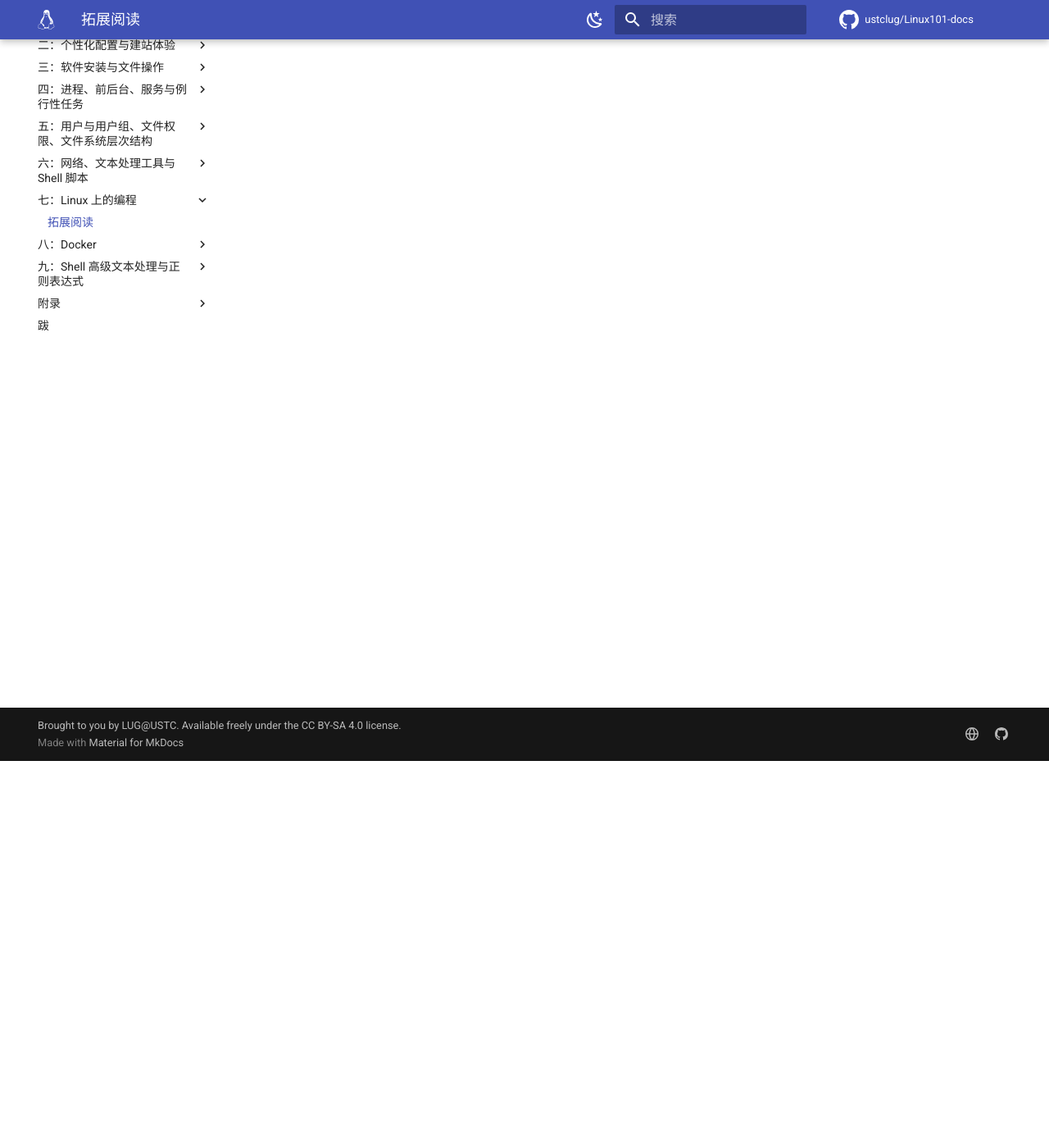
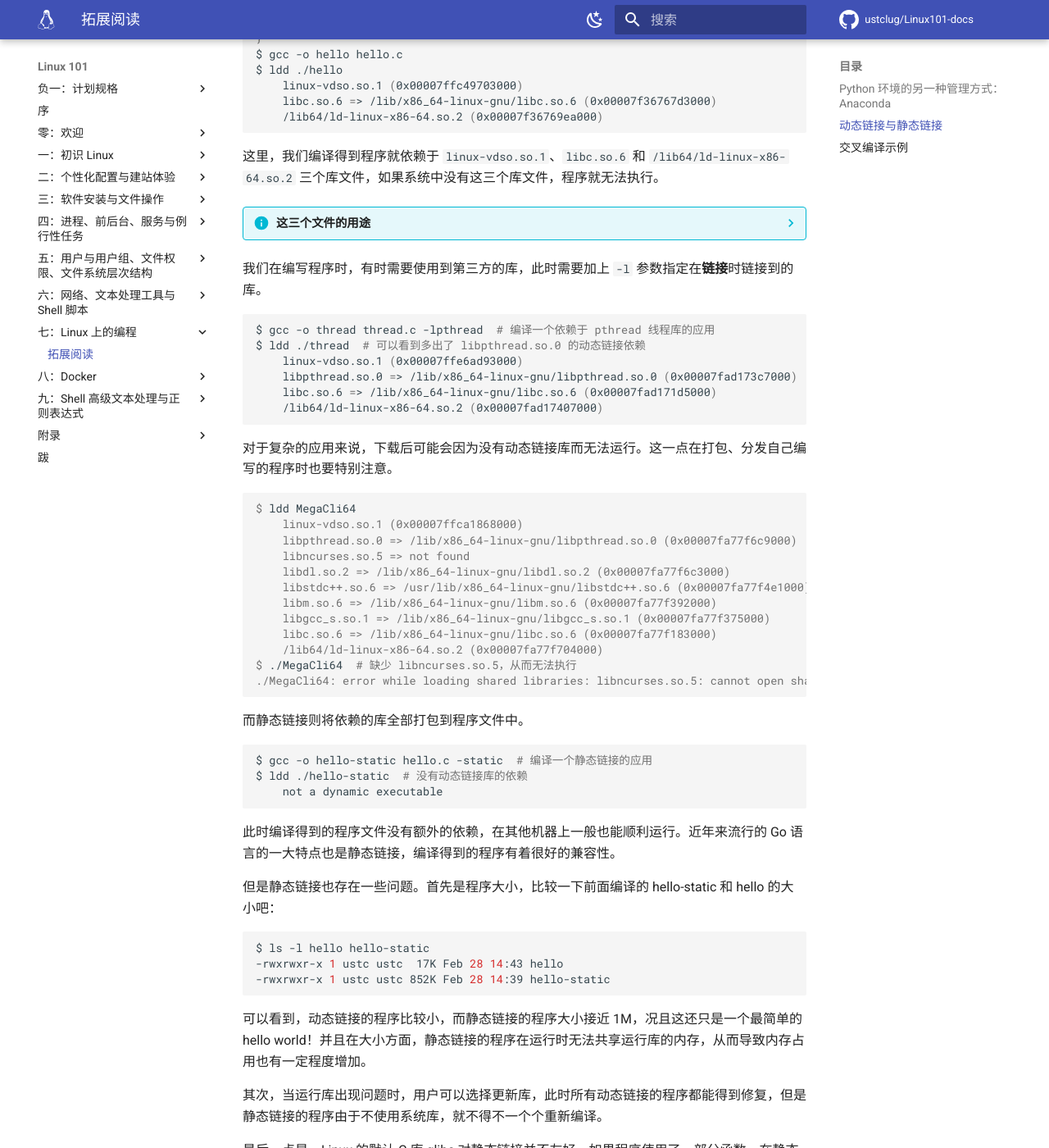
Before and after one commit to ustclug/Linux101-docs, an MkDocs documentation site: the page built from docs/Ch07/supplement.md, in a window 1280 px wide and 1400 px high, scrolled down 472 px. Shown: the whole window at 82% size. Built offline with MkDocs 1.6.1 and Material for MkDocs 9.7.7, drawn with Linux system fonts in a browser that asks for light colours; comment, search, counter and statistics services are not loaded; some of the changed text lies outside the part shown.

Commit message:
Ch07: dynamic & static link intro in supplement

````diff
--- a/docs/Ch07/supplement.md
+++ b/docs/Ch07/supplement.md
@@ -4,4 +4,105 @@
 
 ## 动态链接与静态链接 {#dynamic-or-static-link}
 
+在大部分情况下，我们编译的程序都是动态链接的。动态链接在这里指程序文件还依赖其他库文件，可以使用 `ldd` 命令确认：
+
+```shell
+$ cat hello.c
+#include <stdio.h>
+
+int main() {
+    puts("Hello, world!");
+    return 0;
+}
+$ gcc -o hello hello.c
+$ ldd ./hello
+	linux-vdso.so.1 (0x00007ffc49703000)
+	libc.so.6 => /lib/x86_64-linux-gnu/libc.so.6 (0x00007f36767d3000)
+	/lib64/ld-linux-x86-64.so.2 (0x00007f36769ea000)
+```
+
+这里，我们编译得到程序就依赖于 `linux-vdso.so.1`、`libc.so.6` 和 `/lib64/ld-linux-x86-64.so.2` 三个库文件，如果系统中没有这三个库文件，程序就无法执行。
+
+??? info "这三个文件的用途"
+
+    可以看到，即使是 Hello, world 这么简单的程序，也需要外部库文件。
+
+    - linux-vdso.so.1：这个库是为了减小用户程序调用系统调用产生的切换模式（用户态 -> 内核态 -> 用户态）的开销而设计的。这个文件事实上并不存在。在内核加载程序时，这一部分会被自动加载入程序内存中。详情可参考 vdso(7) 文档。
+    - libc.so.6：C 运行时库，提供各种 C 函数的实现。
+    - ld-linux-x86-64.so.2：动态链接加载器。当程序需要动态链接库中的函数时负责查找并加载对应的函数。
+
+我们在编写程序时，有时需要使用到第三方的库，此时需要加上 `-l` 参数指定在**链接**时链接到的库。
+
+```shell
+$ gcc -o thread thread.c -lpthread  # 编译一个依赖于 pthread 线程库的应用
+$ ldd ./thread  # 可以看到多出了 libpthread.so.0 的动态链接依赖
+	linux-vdso.so.1 (0x00007ffe6ad93000)
+	libpthread.so.0 => /lib/x86_64-linux-gnu/libpthread.so.0 (0x00007fad173c7000)
+	libc.so.6 => /lib/x86_64-linux-gnu/libc.so.6 (0x00007fad171d5000)
+	/lib64/ld-linux-x86-64.so.2 (0x00007fad17407000)
+```
+
+对于复杂的应用来说，下载后可能会因为没有动态链接库而无法运行。这一点在打包、分发自己编写的程序时也要特别注意。
+
+```console
+$ ldd MegaCli64
+	linux-vdso.so.1 (0x00007ffca1868000)
+	libpthread.so.0 => /lib/x86_64-linux-gnu/libpthread.so.0 (0x00007fa77f6c9000)
+	libncurses.so.5 => not found
+	libdl.so.2 => /lib/x86_64-linux-gnu/libdl.so.2 (0x00007fa77f6c3000)
+	libstdc++.so.6 => /usr/lib/x86_64-linux-gnu/libstdc++.so.6 (0x00007fa77f4e1000)
+	libm.so.6 => /lib/x86_64-linux-gnu/libm.so.6 (0x00007fa77f392000)
+	libgcc_s.so.1 => /lib/x86_64-linux-gnu/libgcc_s.so.1 (0x00007fa77f375000)
+	libc.so.6 => /lib/x86_64-linux-gnu/libc.so.6 (0x00007fa77f183000)
+	/lib64/ld-linux-x86-64.so.2 (0x00007fa77f704000)
+$ ./MegaCli64  # 缺少 libncurses.so.5，从而无法执行
+./MegaCli64: error while loading shared libraries: libncurses.so.5: cannot open shared object file: No such file or directory
+```
+
+而静态链接则将依赖的库全部打包到程序文件中。
+
+```shell
+$ gcc -o hello-static hello.c -static  # 编译一个静态链接的应用
+$ ldd ./hello-static  # 没有动态链接库的依赖
+	not a dynamic executable
+```
+
+此时编译得到的程序文件没有额外的依赖，在其他机器上一般也能顺利运行。近年来流行的 Go 语言的一大特点也是静态链接，编译得到的程序有着很好的兼容性。
+
+但是静态链接也存在一些问题。首先是程序大小，比较一下前面编译的 hello-static 和 hello 的大小吧：
+
+```shell
+$ ls -l hello hello-static
+-rwxrwxr-x 1 ustc ustc  17K Feb 28 14:43 hello
+-rwxrwxr-x 1 ustc ustc 852K Feb 28 14:39 hello-static
+```
+
+可以看到，动态链接的程序比较小，而静态链接的程序大小接近 1M，况且这还只是一个最简单的 hello world！并且在大小方面，静态链接的程序在运行时无法共享运行库的内存，从而导致内存占用也有一定程度增加。
+
+其次，当运行库出现问题时，用户可以选择更新库，此时所有动态链接的程序都能得到修复，但是静态链接的程序由于不使用系统库，就不得不一个个重新编译。
+
+最后一点是，Linux 的默认 C 库 glibc 对静态链接并不友好，如果程序使用了一部分函数，在静态链接时会受到限制。
+
+```console
+$ gcc -o getaddrinfo-example getaddrinfo.c -static
+/usr/bin/ld: /tmp/ccPZTyKT.o: in function `main':
+getaddrinfo.c:(.text+0xd2): warning: Using 'getaddrinfo' in statically linked applications requires at runtime the shared libraries from the glibc version used for linking
+```
+
+!!! tip "Musl libc"
+
+    近年来，musl libc 开始流行，并且它也是 Alpine Linux 的 C 运行时库。它的特点是轻量、快速、对静态链接友好。我们也可以来试一下：
+
+    ```shell
+    $ sudo apt install musl-tools  # musl-tools 提供了 musl-gcc 等方便的编译工具
+    $ musl-gcc -o hello-static-musl hello.c -static  # 静态链接 musl libc
+    $ ls -lha hello hello-static hello-static-musl
+    -rwxrwxr-x 1 ubuntu ubuntu  17K Feb 28 14:43 hello
+    -rwxrwxr-x 1 ubuntu ubuntu 852K Feb 28 14:39 hello-static
+    -rwxrwxr-x 1 ubuntu ubuntu  26K Feb 28 15:00 hello-static-musl
+    $ # 可以看到静态链接 musl 得到的文件与动态链接接近，并且远小于静态链接 glibc 得到的文件。
+    $ musl-gcc -o getaddrinfo-example-musl getaddrinfo.c -static
+    $ # musl libc 的 getaddrinfo() 实现不依赖于额外的系统组件，所以可以正常静态链接
+    ```
+
 ## 交叉编译示例 {#cross-compile-example}
````
